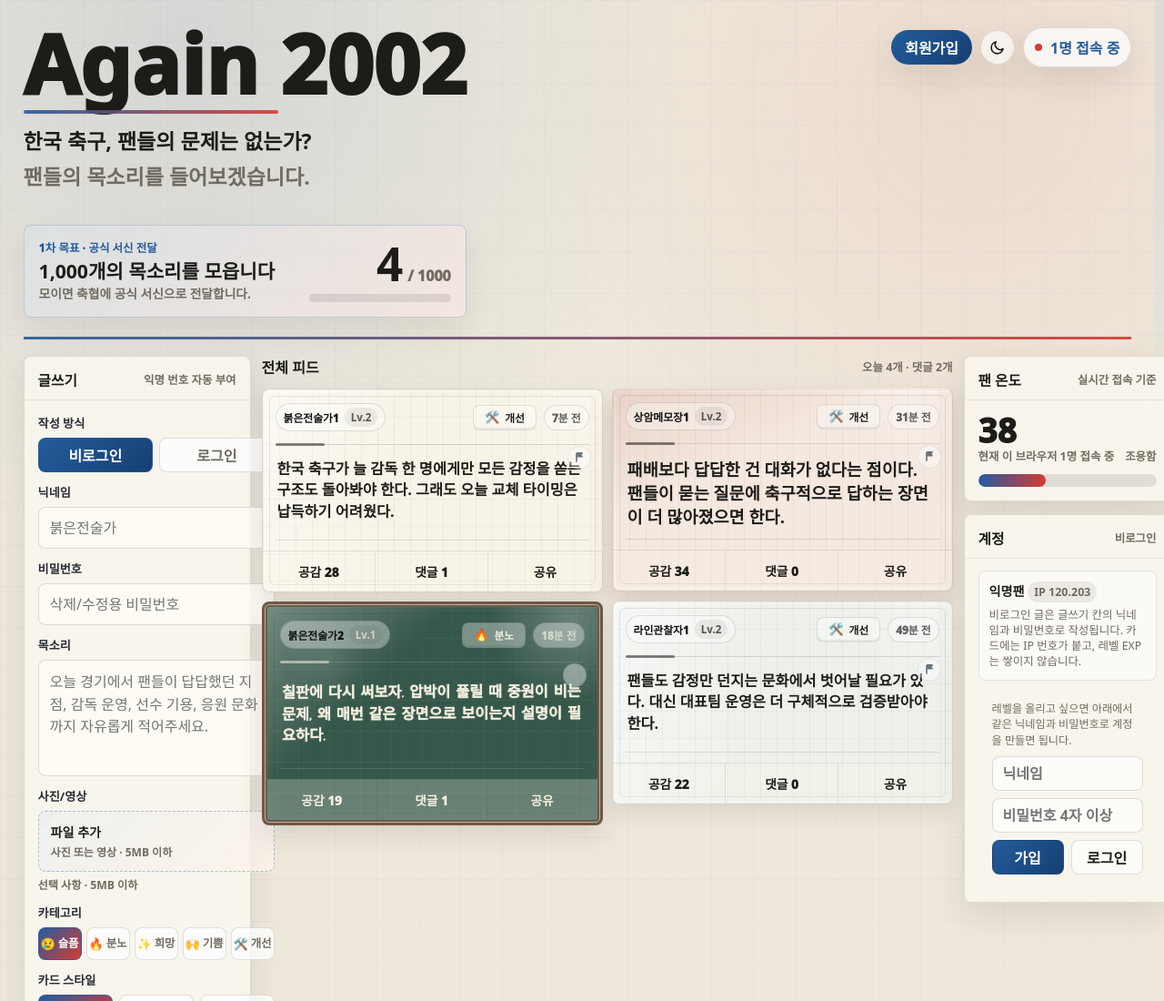
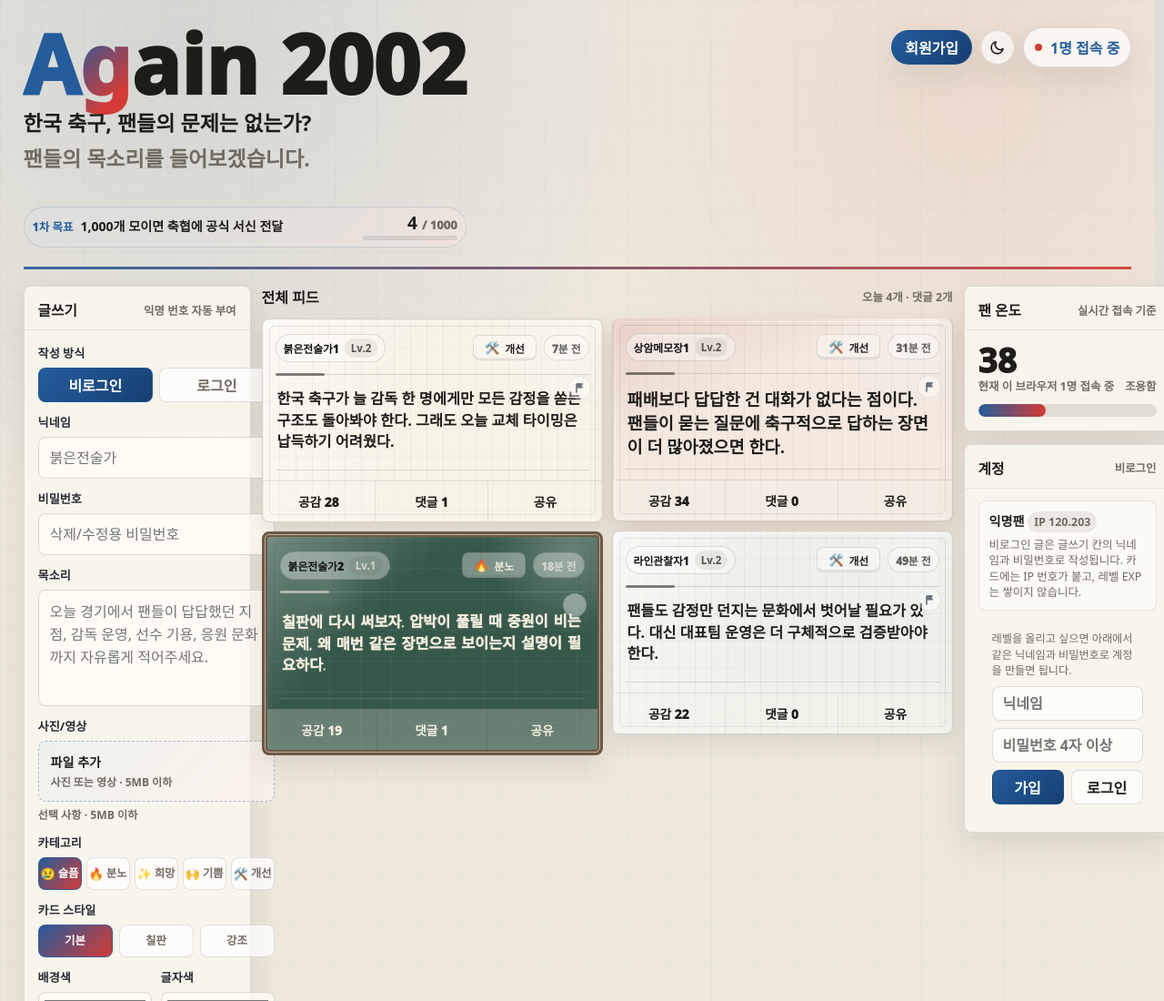
Before and after one commit to FomoKang/mbout-net, a website: page index.html in a window 1280 px wide. Shown: the top 1100 px of the page at 91% size. Drawn offline with Linux system fonts and the light colour scheme; a script that the page names is missing.

Commit message:
Balance header campaign strip

```diff
--- a/index.html
+++ b/index.html
@@ -143,7 +143,7 @@
 
     .brand {
       display: grid;
-      gap: 12px;
+      gap: 8px;
       justify-items: start;
     }
 
@@ -160,18 +160,25 @@
       text-decoration: none;
     }
 
+    .brand-a {
+      color: var(--blue);
+    }
+
+    .brand-g {
+      color: transparent;
+      background: linear-gradient(135deg, var(--blue) 16%, var(--red) 78%);
+      -webkit-background-clip: text;
+      background-clip: text;
+    }
+
+    .brand-year {
+      color: var(--ink);
+    }
+
     .home-link:hover {
       text-decoration: underline;
       text-decoration-thickness: .08em;
       text-underline-offset: .08em;
-    }
-
-    .brand-accent {
-      width: min(280px, 54vw);
-      height: 4px;
-      border-radius: 999px;
-      background: linear-gradient(90deg, var(--blue), var(--red));
-      opacity: .9;
     }
 
     .lead {
@@ -189,24 +196,24 @@
     }
 
     .campaign-hero {
-      width: min(720px, 100%);
-      display: grid;
-      grid-template-columns: minmax(0, 1fr) auto;
+      width: min(540px, 100%);
+      display: flex;
       align-items: center;
-      gap: 18px;
-      margin-top: 2px;
-      padding: 15px 16px;
-      border: 1px solid rgba(36,92,156,.2);
-      border-radius: var(--radius);
+      justify-content: space-between;
+      gap: 12px;
+      margin-top: 6px;
+      padding: 7px 9px;
+      border: 1px solid rgba(36,92,156,.16);
+      border-radius: 999px;
       background:
-        linear-gradient(135deg, rgba(36,92,156,.1), rgba(213,59,53,.06)),
-        rgba(255,252,246,.58);
-      box-shadow: 0 14px 32px rgba(49,44,35,.08);
+        linear-gradient(135deg, rgba(36,92,156,.07), rgba(213,59,53,.045)),
+        rgba(255,252,246,.36);
     }
 
     .campaign-copy {
-      display: grid;
-      gap: 4px;
+      display: flex;
+      align-items: center;
+      gap: 8px;
       min-width: 0;
     }
 
@@ -214,24 +221,19 @@
       color: var(--blue);
       font-size: .78rem;
       font-weight: 950;
+      white-space: nowrap;
     }
 
     .campaign-copy strong {
-      font-size: clamp(1rem, 1.8vw, 1.32rem);
+      font-size: .88rem;
       line-height: 1.2;
-    }
-
-    .campaign-copy span:last-child {
-      color: var(--muted);
-      font-size: .86rem;
-      font-weight: 800;
-      line-height: 1.35;
+      white-space: nowrap;
     }
 
     .campaign-progress {
-      min-width: 156px;
+      min-width: 104px;
       display: grid;
-      gap: 8px;
+      gap: 5px;
       text-align: right;
     }
 
@@ -246,17 +248,17 @@
     }
 
     .campaign-count b {
-      font-size: clamp(2rem, 4.2vw, 3.2rem);
+      font-size: 1.2rem;
     }
 
     .campaign-count span {
       color: var(--muted);
-      font-size: 1rem;
+      font-size: .82rem;
       font-weight: 950;
     }
 
     .campaign-bar {
-      height: 9px;
+      height: 5px;
       overflow: hidden;
       border-radius: 999px;
       background: rgba(25,28,35,.1);
@@ -1382,13 +1384,23 @@
       }
 
       .campaign-hero {
-        grid-template-columns: 1fr;
-      }
-
-      .campaign-progress,
+        width: 100%;
+        align-items: flex-start;
+        flex-direction: column;
+        border-radius: var(--radius);
+      }
+
+      .campaign-copy {
+        flex-wrap: wrap;
+      }
+
+      .campaign-progress {
+        width: 100%;
+        text-align: left;
+      }
+
       .campaign-count {
         justify-content: flex-start;
-        text-align: left;
       }
 
       .card {
@@ -1436,17 +1448,15 @@
   <main class="app">
     <header class="topbar">
       <div class="brand">
-        <h1><a class="home-link" href="./index.html" aria-label="Again 2002 홈">Again 2002</a></h1>
-        <div class="brand-accent" aria-hidden="true"></div>
+        <h1><a class="home-link" href="./index.html" aria-label="Again 2002 홈"><span class="brand-a">A</span><span class="brand-g">g</span>ain <span class="brand-year">2002</span></a></h1>
         <p class="lead">
           <span>한국 축구, 팬들의 문제는 없는가?</span>
           <span>팬들의 목소리를 들어보겠습니다.</span>
         </p>
         <div class="campaign-hero" aria-label="1차 목표">
           <div class="campaign-copy">
-            <span class="campaign-kicker">1차 목표 · 공식 서신 전달</span>
-            <strong>1,000개의 목소리를 모읍니다</strong>
-            <span>모이면 축협에 공식 서신으로 전달합니다.</span>
+            <span class="campaign-kicker">1차 목표</span>
+            <strong>1,000개 모이면 축협에 공식 서신 전달</strong>
           </div>
           <div class="campaign-progress">
             <div class="campaign-count"><b id="campaignCount">0</b><span>/ 1000</span></div>
```
